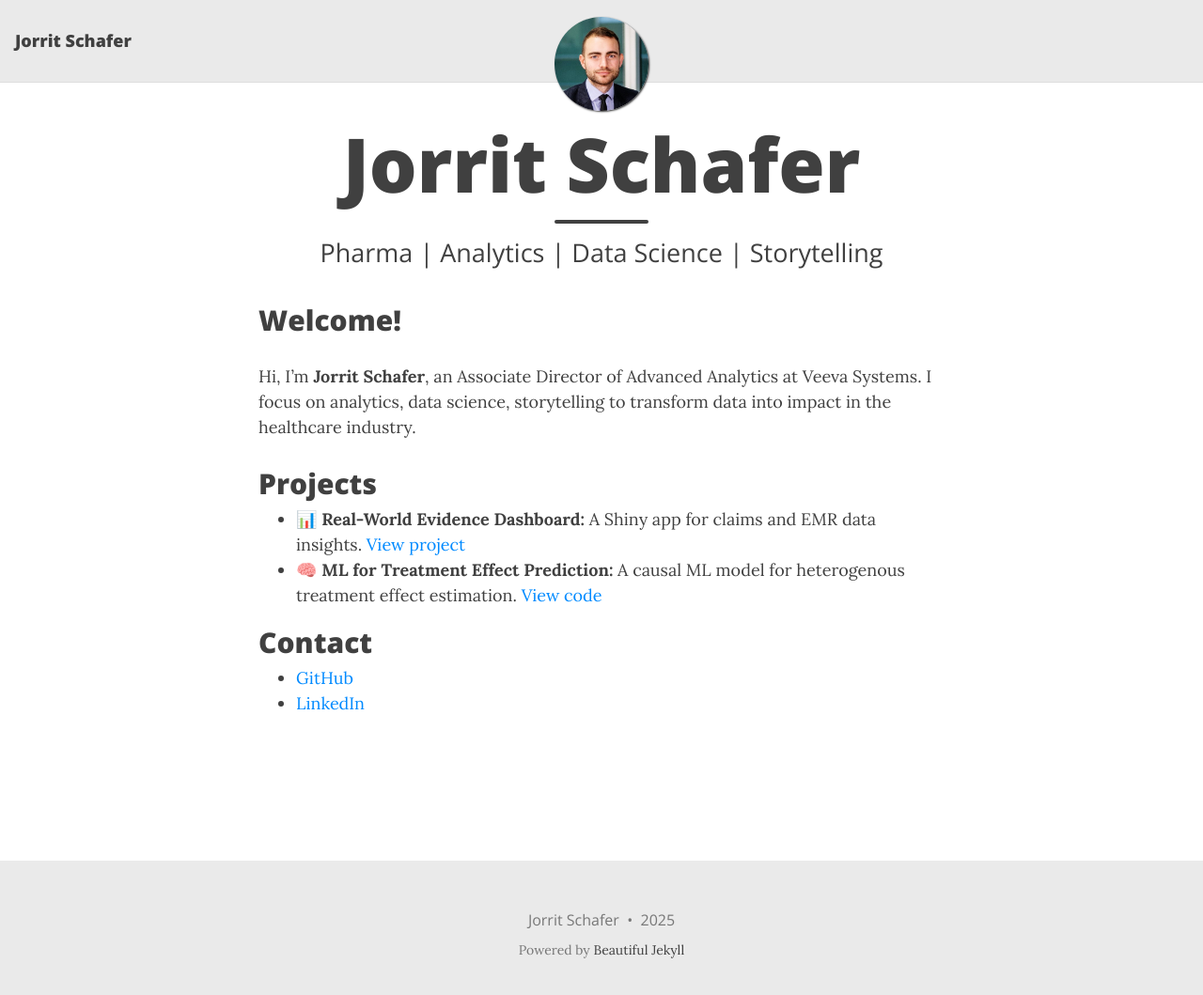
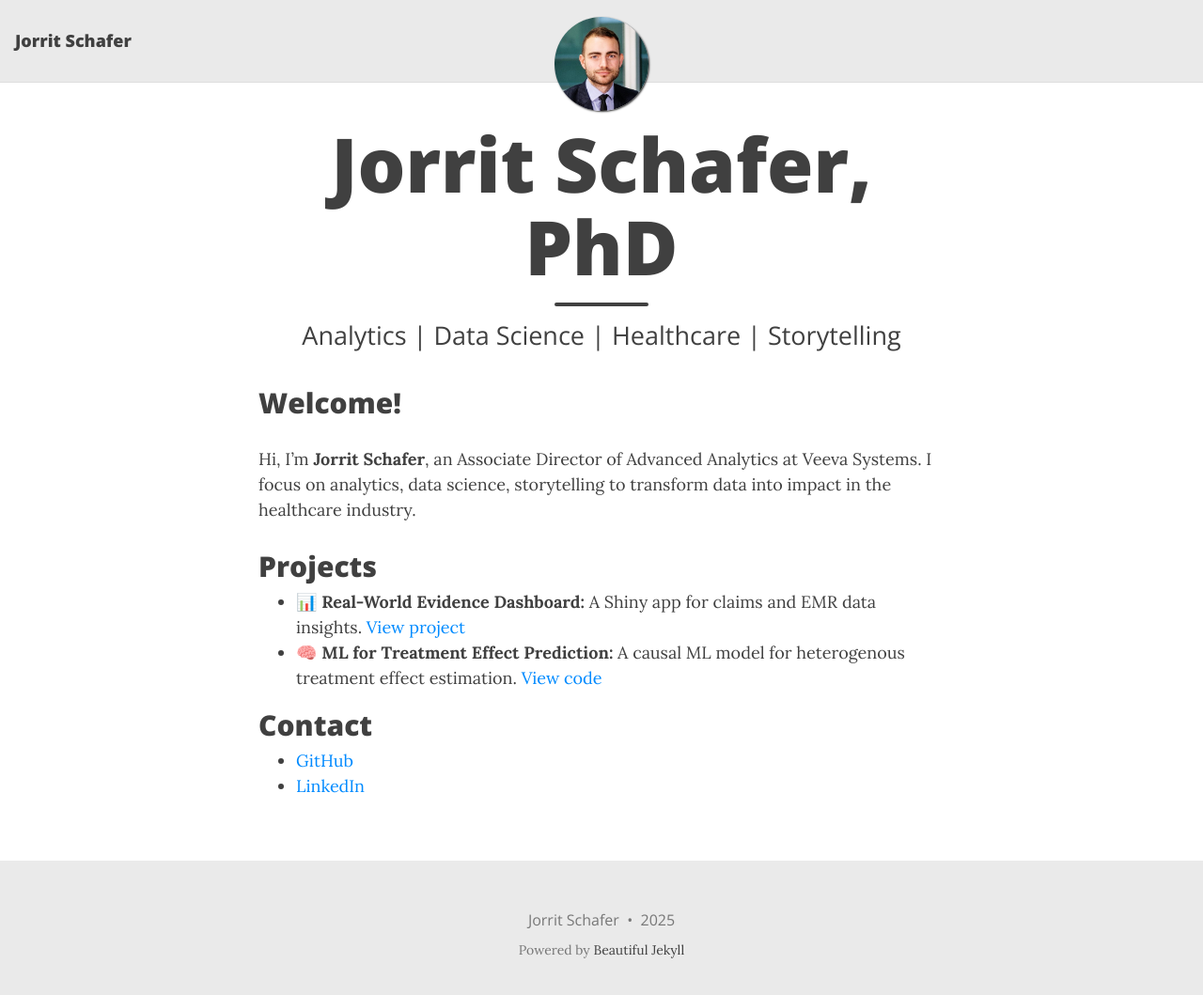
Before and after one commit to Jorrit-Schafer/jorrit-schafer.github.io, a Jekyll site: the page built from index.html, in a window 1280 px wide and 1072 px high. Shown: the top 1059 px of the window at 94% size. Built offline with Jekyll 4.4.1, drawn with Linux system fonts in a browser that asks for light colours; the list of posts is cut into pages by our own code.

```diff
--- a/index.html
+++ b/index.html
@@ -1,7 +1,7 @@
 ---
 layout: home
-title: "Jorrit Schafer"
-subtitle: "Pharma | Analytics | Data Science | Storytelling"
+title: "Jorrit Schafer, PhD"
+subtitle: "Analytics | Data Science | Healthcare | Storytelling"
 ---
 
 <h2>Welcome!</h2>
```
